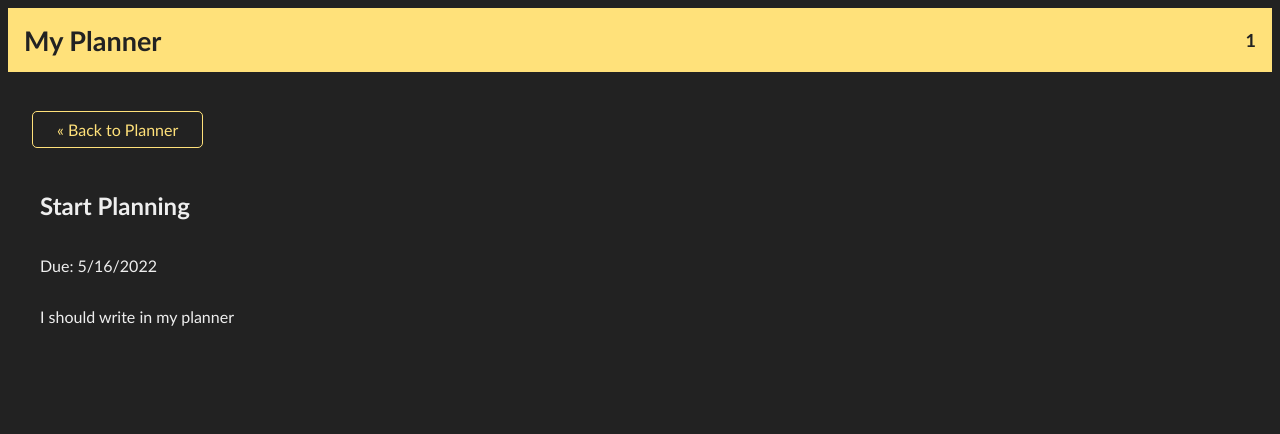
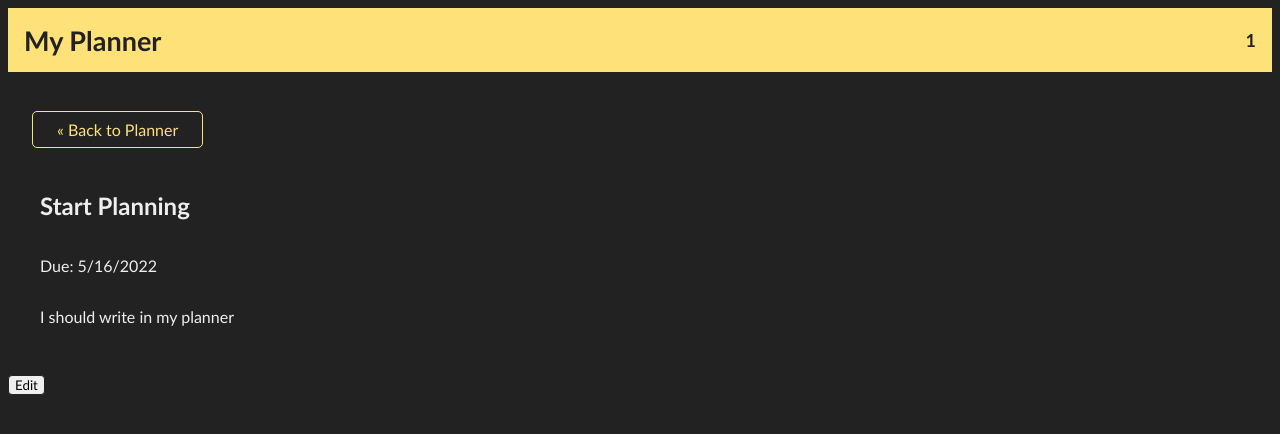
Before and after one commit to Joshua-Stresing/adv-react-half-baked-planner, a React app: page /entries/0 in a window 1280 px wide. Shown: the top 434 px of the page. Built offline with nearby package versions, Linux system fonts and the light colour scheme.

Commit message:
added dummy edit

```diff
--- a/src/components/Planner/EntryItem.jsx
+++ b/src/components/Planner/EntryItem.jsx
@@ -16,3 +16,4 @@ export default function Entry({ id, title, date }) {
     </Link>
   );
 }
+//added a dummy button
--- a/src/views/Entry.jsx
+++ b/src/views/Entry.jsx
@@ -24,6 +24,7 @@ export default function Entry() {
         <p>Due: {entry?.date}</p>
         <p>{entry?.content}</p>
       </article>
+      <button>Edit</button>
     </>
   );
 }
```
